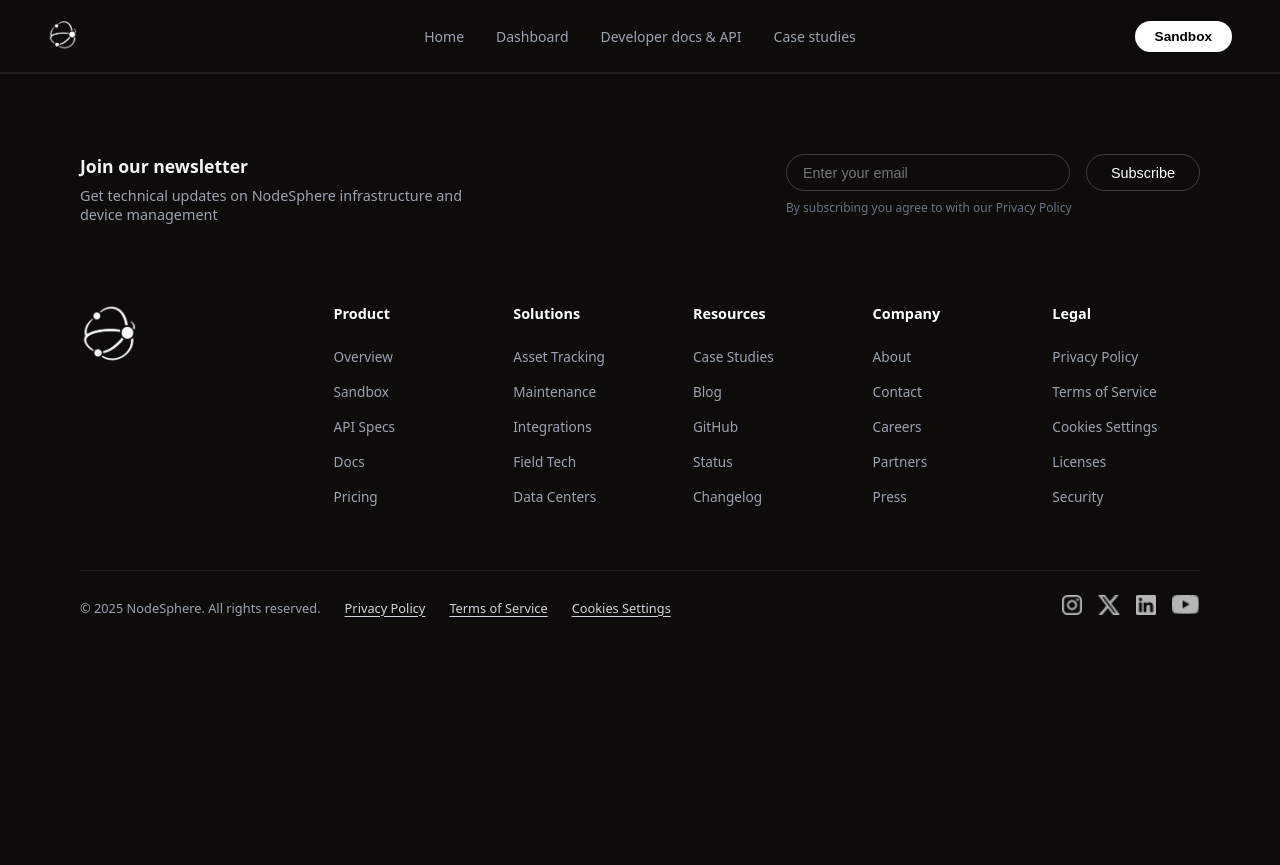
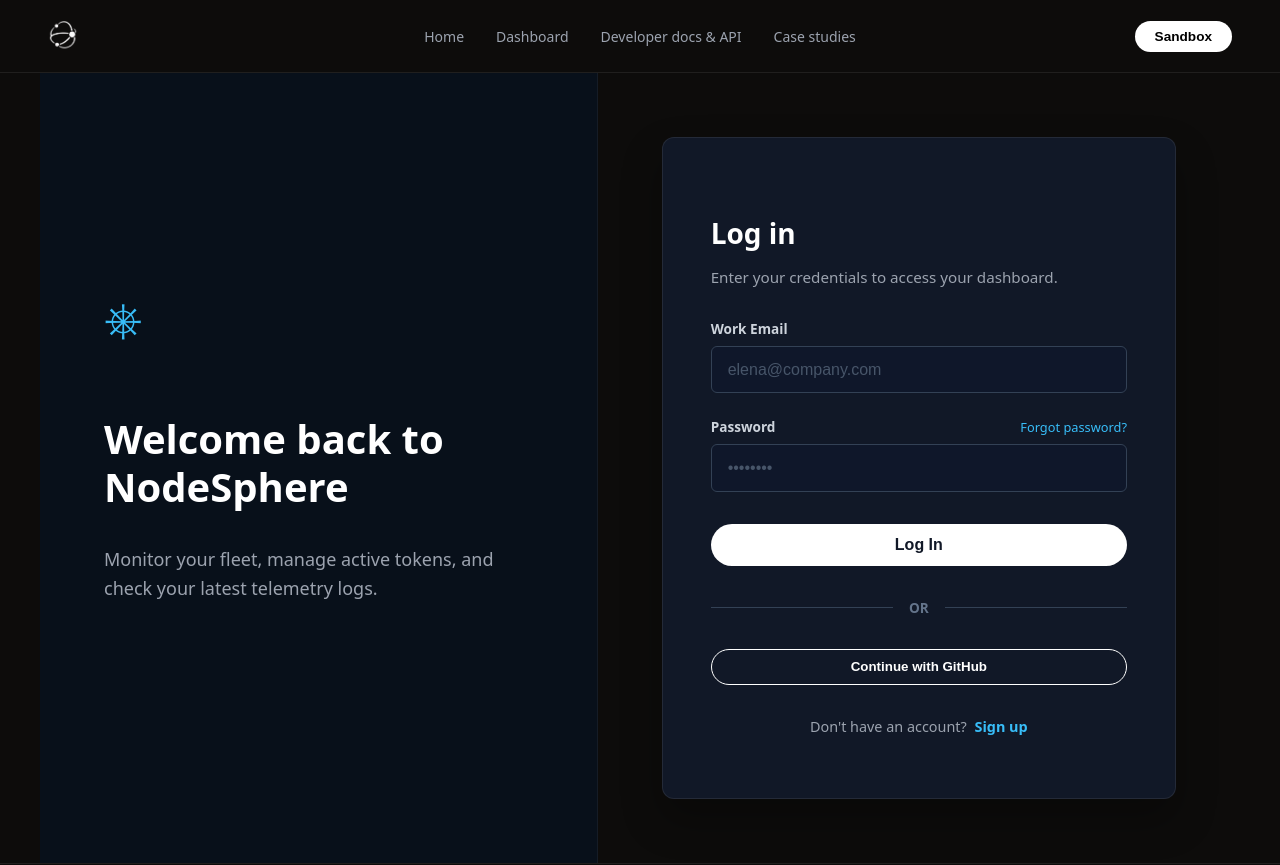
Before and after one commit to RemazFG/NodeSphere, a React (Vite) app: page /login in a window 1280 px wide. Shown: the top 865 px of the page. Before the commit the page ends 800 px from the top, so only its background shows below. Built offline with nearby package versions, Linux system fonts and the light colour scheme.

Commit message:
feat: add authentication pages with routing and styles for login and signup

```diff
--- a/src/App.jsx
+++ b/src/App.jsx
@@ -5,6 +5,8 @@ import Footer from './components/Footer';
 import MainPage from './pages/MainPage';
 import DashboardPage from './pages/DashboardPage';
 import CasesPage from './pages/CasesPage';
+import LoginPage from './pages/LoginPage';
+import SignupPage from './pages/SignupPage';
 import './index.css';
 import DocsPage from './pages/DocsPage';
 
@@ -18,6 +20,8 @@ export default function App() {
           <Route path="/sandbox" element={<DashboardPage />} />
           <Route path="/docs" element={<DocsPage />} />
           <Route path="/cases" element={<CasesPage />} />
+          <Route path="/login" element={<LoginPage />} />
+          <Route path="/signup" element={<SignupPage />} />
         </Routes>
         <Footer />
       </div>
--- /dev/null
+++ b/src/pages/Auth.css
@@ -0,0 +1,237 @@
+/* src/pages/Auth.css */
+
+.auth-page-container {
+    display: flex;
+    min-height: calc(100vh - 80px); /* Adjust based on your header height */
+    background-color: var(--bg-dark, #0d1522);
+    color: var(--white);
+    }
+
+    .auth-split-layout {
+    display: flex;
+    width: 100%;
+    max-width: 1200px;
+    margin: 0 auto;
+    }
+
+    /* =========================================
+    LEFT SIDE: BRANDING
+    ========================================= */
+    .auth-branding {
+    flex: 1;
+    padding: 6rem 4rem;
+    display: flex;
+    flex-direction: column;
+    justify-content: center;
+    background-color: #08101a;
+    border-right: 1px solid rgba(255, 255, 255, 0.05);
+    }
+
+    .auth-logo-icon {
+    font-size: 3rem;
+    margin-bottom: 2rem;
+    color: #38bdf8;
+    }
+
+    .auth-branding h2 {
+    font-size: 2.5rem;
+    font-weight: 800;
+    margin-bottom: 1rem;
+    line-height: 1.2;
+    }
+
+    .auth-branding p {
+    font-size: 1.125rem;
+    color: #9ca3af;
+    margin-bottom: 3rem;
+    line-height: 1.6;
+    }
+
+    .auth-feature-list {
+    list-style: none;
+    padding: 0;
+    margin: 0;
+    display: flex;
+    flex-direction: column;
+    gap: 1rem;
+    }
+
+    .auth-feature-list li {
+    color: #cbd5e1;
+    font-size: 1.05rem;
+    font-weight: 500;
+    }
+
+    /* =========================================
+    RIGHT SIDE: FORM CONTAINER
+    ========================================= */
+    .auth-form-container {
+    flex: 1.2;
+    padding: 4rem;
+    display: flex;
+    align-items: center;
+    justify-content: center;
+    }
+
+    .auth-form-box {
+    width: 100%;
+    max-width: 440px;
+    background-color: #111827;
+    padding: 3rem;
+    border-radius: 12px;
+    border: 1px solid rgba(255, 255, 255, 0.08);
+    box-shadow: 0 20px 40px rgba(0, 0, 0, 0.3);
+    }
+
+    .auth-form-box h3 {
+    font-size: 1.75rem;
+    margin-bottom: 0.5rem;
+    font-weight: 700;
+    }
+
+    .auth-subtitle {
+    color: #9ca3af;
+    margin-bottom: 2rem;
+    font-size: 0.95rem;
+    }
+
+    /* Form Elements */
+    .auth-form {
+    display: flex;
+    flex-direction: column;
+    gap: 1.5rem;
+    }
+
+    .form-group {
+    display: flex;
+    flex-direction: column;
+    gap: 0.5rem;
+    }
+
+    .form-group label {
+    font-size: 0.85rem;
+    font-weight: 600;
+    color: #e2e8f0;
+    }
+
+    .password-label-row {
+    display: flex;
+    justify-content: space-between;
+    align-items: center;
+    }
+
+    .forgot-password-link {
+    font-size: 0.8rem;
+    color: #38bdf8;
+    text-decoration: none;
+    }
+
+    .forgot-password-link:hover {
+    text-decoration: underline;
+    }
+
+    .form-group input {
+    padding: 0.85rem 1rem;
+    background-color: #0f172a;
+    border: 1px solid #334155;
+    border-radius: 6px;
+    color: var(--white);
+    font-size: 1rem;
+    transition: border-color 0.2s, box-shadow 0.2s;
+    }
+
+    .form-group input::placeholder {
+    color: #475569;
+    }
+
+    .form-group input:focus {
+    outline: none;
+    border-color: #38bdf8;
+    box-shadow: 0 0 0 3px rgba(56, 189, 248, 0.2);
+    }
+
+    .auth-submit-btn {
+    width: 100%;
+    margin-top: 0.5rem;
+    padding: 0.85rem;
+    font-size: 1rem;
+    }
+
+    /* Dividers & Alternates */
+    .auth-divider {
+    display: flex;
+    align-items: center;
+    text-align: center;
+    margin: 2rem 0;
+    color: #64748b;
+    font-size: 0.85rem;
+    font-weight: 600;
+    }
+
+    .auth-divider::before,
+    .auth-divider::after {
+    content: '';
+    flex: 1;
+    border-bottom: 1px solid #334155;
+    }
+
+    .auth-divider span {
+    padding: 0 1rem;
+    }
+
+    .auth-oauth-btn {
+    width: 100%;
+    border-color: #334155;
+    color: #e2e8f0;
+    display: flex;
+    justify-content: center;
+    align-items: center;
+    gap: 0.5rem;
+    background-color: transparent;
+    padding: 0.85rem;
+    }
+
+    .auth-oauth-btn:hover {
+    background-color: #1e293b;
+    border-color: #475569;
+    }
+
+    .auth-switch-text {
+    text-align: center;
+    margin-top: 2rem;
+    font-size: 0.9rem;
+    color: #9ca3af;
+    }
+
+    .auth-link {
+    color: #38bdf8;
+    font-weight: 600;
+    text-decoration: none;
+    margin-left: 0.25rem;
+    }
+
+    .auth-link:hover {
+    text-decoration: underline;
+    }
+
+    /* Responsive */
+    @media (max-width: 900px) {
+    .auth-split-layout {
+        flex-direction: column;
+    }
+
+    .auth-branding {
+        padding: 3rem 2rem;
+        text-align: center;
+        border-right: none;
+        border-bottom: 1px solid rgba(255, 255, 255, 0.05);
+    }
+
+    .auth-feature-list {
+        align-items: center;
+    }
+
+    .auth-form-container {
+        padding: 3rem 1.5rem;
+    }
+}
--- /dev/null
+++ b/src/pages/LoginPage.jsx
@@ -0,0 +1,63 @@
+// src/pages/LoginPage.jsx
+import { useNavigate, Link } from 'react-router-dom';
+import './Auth.css';
+
+export default function LoginPage() {
+    const navigate = useNavigate();
+
+    const handleLogin = (e) => {
+        e.preventDefault();
+        // Simulate successful authentication
+        navigate('/sandbox');
+    };
+
+    return (
+        <main className="auth-page-container">
+        <div className="auth-split-layout">
+
+            <div className="auth-branding">
+            <span className="demo-icon auth-logo-icon">⎈</span>
+            <h2>Welcome back to NodeSphere</h2>
+            <p>Monitor your fleet, manage active tokens, and check your latest telemetry logs.</p>
+            </div>
+
+            <div className="auth-form-container">
+            <div className="auth-form-box">
+                <h3>Log in</h3>
+                <p className="auth-subtitle">Enter your credentials to access your dashboard.</p>
+
+                <form onSubmit={handleLogin} className="auth-form">
+                <div className="form-group">
+                    <label htmlFor="email">Work Email</label>
+                    <input type="email" id="email" placeholder="elena@company.com" required />
+                </div>
+
+                <div className="form-group">
+                    <div className="password-label-row">
+                    <label htmlFor="password">Password</label>
+                    <a href="#" className="forgot-password-link">Forgot password?</a>
+                    </div>
+                    <input type="password" id="password" placeholder="••••••••" required />
+                </div>
+
+                <button type="submit" className="btn-solid auth-submit-btn">Log In</button>
+                </form>
+
+                <div className="auth-divider">
+                <span>OR</span>
+                </div>
+
+                <button className="btn-outline-dark auth-oauth-btn">
+                Continue with GitHub
+                </button>
+
+                <p className="auth-switch-text">
+                Don't have an account? <Link to="/signup" className="auth-link">Sign up</Link>
+                </p>
+            </div>
+            </div>
+
+        </div>
+        </main>
+    );
+}
--- /dev/null
+++ b/src/pages/SignupPage.jsx
@@ -0,0 +1,74 @@
+// src/pages/SignupPage.jsx
+import { useNavigate, Link } from 'react-router-dom';
+import './Auth.css'; // Shared CSS for both Auth pages
+
+export default function SignupPage() {
+    const navigate = useNavigate();
+
+    const handleSignup = (e) => {
+        e.preventDefault(); // Prevents the default form reload
+        // In a real app, you would validate and send data to your backend here.
+        // For the demo, we instantly route them to their new dashboard.
+        navigate('/sandbox');
+    };
+
+    return (
+        <main className="auth-page-container">
+        <div className="auth-split-layout">
+
+            {/* Left Side: Branding / Value Prop */}
+            <div className="auth-branding">
+            <span className="demo-icon auth-logo-icon">⎈</span>
+            <h2>Deploy your custom dashboard</h2>
+            <p>Join thousands of engineers managing high-volume IoT payloads without the infrastructure bottlenecks.</p>
+
+            <ul className="auth-feature-list">
+                <li>✓ Secure JWT token generation</li>
+                <li>✓ Custom webhook alerts</li>
+                <li>✓ Unlimited device registration</li>
+            </ul>
+            </div>
+
+            {/* Right Side: The Form */}
+            <div className="auth-form-container">
+            <div className="auth-form-box">
+                <h3>Create your account</h3>
+                <p className="auth-subtitle">Get started with NodeSphere for free.</p>
+
+                <form onSubmit={handleSignup} className="auth-form">
+                <div className="form-group">
+                    <label htmlFor="name">Full Name</label>
+                    <input type="text" id="name" placeholder="Elena Vasquez" required />
+                </div>
+
+                <div className="form-group">
+                    <label htmlFor="email">Work Email</label>
+                    <input type="email" id="email" placeholder="elena@company.com" required />
+                </div>
+
+                <div className="form-group">
+                    <label htmlFor="password">Password</label>
+                    <input type="password" id="password" placeholder="••••••••" required />
+                </div>
+
+                <button type="submit" className="btn-solid auth-submit-btn">Create Account</button>
+                </form>
+
+                <div className="auth-divider">
+                <span>OR</span>
+                </div>
+
+                <button className="btn-outline-dark auth-oauth-btn">
+                Continue with GitHub
+                </button>
+
+                <p className="auth-switch-text">
+                Already have an account? <Link to="/login" className="auth-link">Log in</Link>
+                </p>
+            </div>
+            </div>
+
+        </div>
+        </main>
+    );
+}
```
